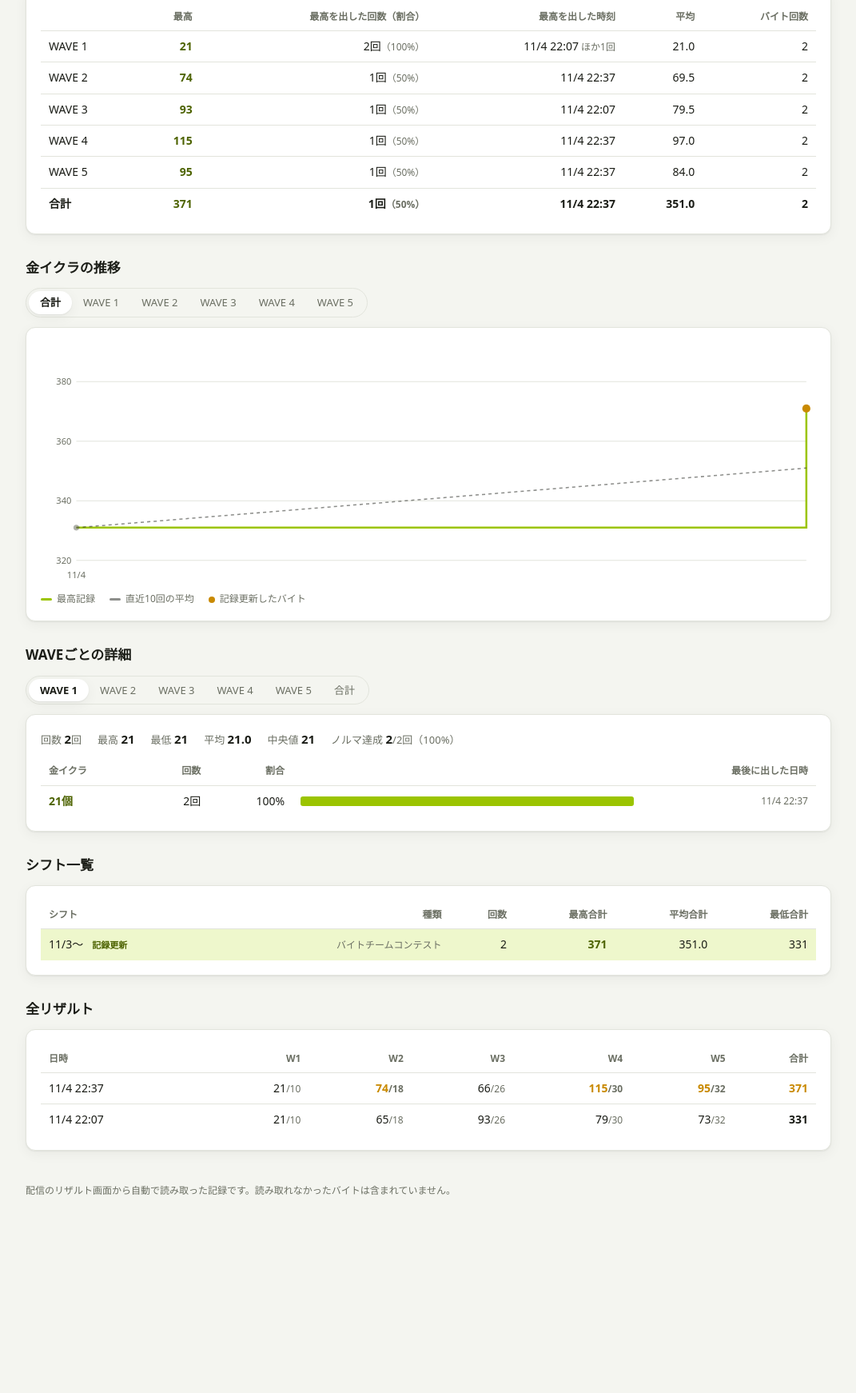
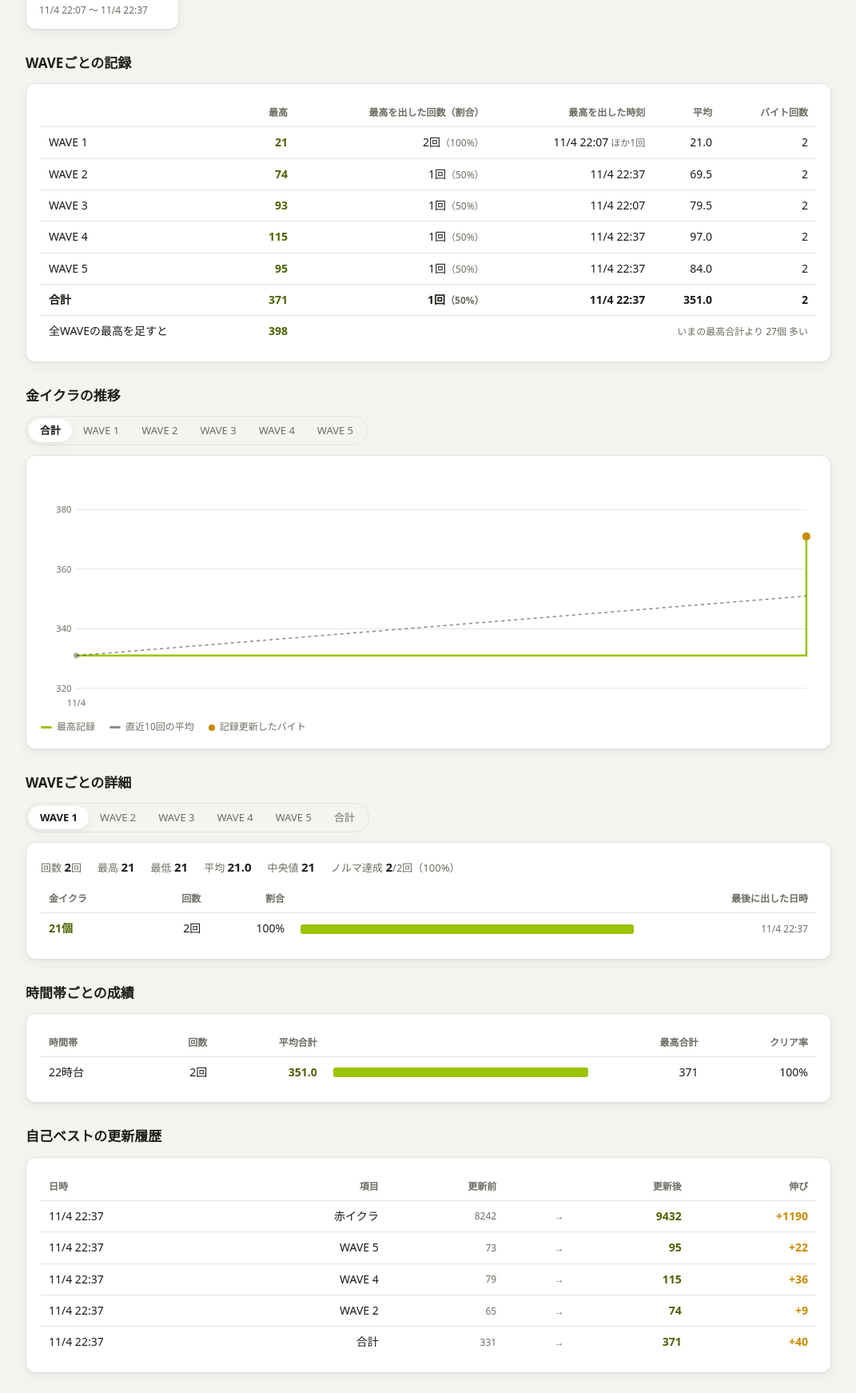
Before and after one commit to ur707/salmon-records, a plain HTML site: page index.html in a window 1280 px wide. Shown: the part 382-2124 px from the top of the page at 80% size, without its empty margins (104-1175 px from the left). Before the commit the page ends 1944 px from the top, so only its background shows below. Drawn offline with Linux system fonts and the light colour scheme.

Commit message:
全WAVE最高・時間帯ごと・自己ベスト履歴・クリア率・赤イクラを追加

```diff
--- a/index.html
+++ b/index.html
@@ -105,6 +105,11 @@
   .dist .b { display: block; height: 12px; border-radius: 3px; background: var(--accent); min-width: 2px; }
   .dist tr.under .b { background: var(--muted); opacity: .5; }
   .dist tr.top td:first-child { color: var(--accent-ink); font-weight: 800; }
+  .ok { color: var(--accent-ink); font-weight: 700; }
+  .ng { color: #d9534f; font-weight: 700; }
+  #hours td.bar { width: 35%; text-align: left; }
+  #hours .b { display: block; height: 12px; border-radius: 3px; background: var(--accent); min-width: 2px; }
+  #hours tr.top td:first-child { color: var(--accent-ink); font-weight: 800; }
   #shiftList tr[data-k] { cursor: pointer; }
   #shiftList tr.sel td { background: var(--accent-soft); }
   .kind { display: inline-block; font-size: 11px; font-weight: 700; padding: 1px 8px; border-radius: 99px;
@@ -160,6 +165,16 @@
       <div class="dsum" id="detailSum"></div>
       <div class="dist"><table id="detail"></table></div>
     </div>
+  </section>
+
+  <section>
+    <h2>時間帯ごとの成績</h2>
+    <div class="panel scroll"><table id="hours"></table></div>
+  </section>
+
+  <section>
+    <h2>自己ベストの更新履歴</h2>
+    <div class="panel scroll dist"><table id="pbs"></table></div>
   </section>
 
   <section>
@@ -271,11 +286,75 @@ function renderCards() {
   const best = runs.reduce((a, b) => (b.total > a.total ? b : a));
   const recent = totals.slice(-10);
   const first = runs[0].d, last = runs[runs.length - 1].d;
+  // クリア判定のあるリザルトだけで数える
+  const judged = runs.filter(r => r.clear === true || r.clear === false);
+  const cleared = judged.filter(r => r.clear).length;
+  const reds = runs.filter(r => typeof r.red === "number");
+  const bestRed = reds.length ? reds.reduce((a, b) => (b.red > a.red ? b : a)) : null;
+  const dream = dreamTotal();
   $("cards").innerHTML =
     card("最高合計", best.total, "個", `${fmtDate(best.d)} ${fmtTime(best.d)}`, "best") +
-    card("平均合計", r1(avg(totals)), "個", `全${runs.length}回`) +
-    card("直近10回の平均", r1(avg(recent)), "個", `${recent.length}回分`) +
+    card("平均合計", r1(avg(totals)), "個", `直近10回 ${r1(avg(recent))}個`) +
+    (dream ? card("全WAVEで最高を出せたら", dream, "個", `最高合計まで あと${dream - best.total}個`) : "") +
+    card("クリア率", judged.length ? Math.round(cleared / judged.length * 100) : "−", judged.length ? "%" : "",
+      judged.length ? `${cleared}/${judged.length}回クリア` : "判定できた記録なし") +
+    card("赤イクラ", bestRed ? bestRed.red : "−", bestRed ? "個" : "",
+      bestRed ? `最高（平均 ${Math.round(avg(reds.map(r => r.red)))}個・${reds.length}回分）` : "まだ記録なし") +
     card("バイト回数", runs.length, "回", `${fmtDate(first)} ${fmtTime(first)} 〜 ${fmtDate(last)} ${fmtTime(last)}`);
+}
+
+// 各WAVEの最高を足した数（いちばん多くWAVEまで進んだバイトの数だけ足す）
+function dreamTotal() {
+  const maxW = Math.max(0, ...runs.map(r => r.waves.length));
+  let sum = 0;
+  for (let i = 0; i < maxW; i++) {
+    const vals = runs.filter(r => r.waves[i]).map(r => r.waves[i][0]);
+    if (!vals.length) return 0;
+    sum += Math.max(...vals);
+  }
+  return sum;
+}
+
+function renderHours() {
+  if (!runs.length) { $("hours").innerHTML = `<tbody><tr><td class="empty">まだ記録がありません</td></tr></tbody>`; return; }
+  const map = new Map();
+  for (const r of runs) {
+    const h = r.d.getHours();
+    if (!map.has(h)) map.set(h, []);
+    map.get(h).push(r);
+  }
+  const avgs = [...map.values()].map(l => avg(l.map(r => r.total)));
+  const top = Math.max(...avgs), lo = Math.min(...avgs);
+  const rows = [...map.entries()].sort((a, b) => ((a[0] + 18) % 24) - ((b[0] + 18) % 24)).map(([h, list]) => {
+    const totals = list.map(r => r.total);
+    const a = avg(totals);
+    const judged = list.filter(r => r.clear === true || r.clear === false);
+    const rate = judged.length ? `${Math.round(judged.filter(r => r.clear).length / judged.length * 100)}%` : "−";
+    const w = top === lo ? 100 : 15 + (a - lo) / (top - lo) * 85;
+    return `<tr class="${a === top && map.size > 1 ? "top" : ""}"><td>${h}時台</td><td>${list.length}回</td>
+      <td class="hl">${r1(a)}</td><td class="bar"><span class="b" style="width:${w}%"></span></td>
+      <td>${Math.max(...totals)}</td><td>${rate}</td></tr>`;
+  });
+  $("hours").innerHTML = `<thead><tr><th>時間帯</th><th>回数</th><th>平均合計</th><th></th><th>最高合計</th><th>クリア率</th></tr></thead><tbody>${rows.join("")}</tbody>`;
+}
+
+// 自己ベストを更新した瞬間を、古いものから順に拾う（そのシフトの最初のリザルトは「最初の記録」なので含めない）
+function renderPBs() {
+  const best = {};
+  const list = [];
+  for (const r of runs) {
+    const items = [["合計", r.total], ...r.waves.map((w, i) => [`WAVE ${i + 1}`, w[0]])];
+    if (typeof r.red === "number") items.push(["赤イクラ", r.red]);
+    for (const [name, v] of items) {
+      if (best[name] === undefined) { best[name] = v; continue; }
+      if (v > best[name]) { list.push({ d: r.d, name, old: best[name], v }); best[name] = v; }
+    }
+  }
+  $("pbs").innerHTML = list.length
+    ? `<thead><tr><th>日時</th><th>項目</th><th>更新前</th><th></th><th>更新後</th><th>伸び</th></tr></thead><tbody>` +
+      list.reverse().map(p => `<tr><td>${fmtDate(p.d)} ${fmtTime(p.d)}</td><td>${p.name}</td><td class="q">${p.old}</td>
+        <td class="q">→</td><td class="hl">${p.v}</td><td class="rec">+${p.v - p.old}</td></tr>`).join("") + `</tbody>`
+    : `<tbody><tr><td class="empty">まだ更新はありません（このシフトの2回目以降のバイトで記録を超えると出ます）</td></tr></tbody>`;
 }
 
 function renderWaves() {
@@ -297,6 +376,11 @@ function renderWaves() {
     rows += row(`WAVE ${i + 1}`, runs.filter(r => r.waves[i]), r => r.waves[i][0]);
   }
   rows += row("合計", runs, r => r.total, "total");
+  const dream = dreamTotal();
+  if (dream) {
+    rows += `<tr><td>全WAVEの最高を足すと</td><td class="hl">${dream}</td>
+      <td colspan="4" class="q">いまの最高合計より ${dream - Math.max(...runs.map(r => r.total))}個 多い</td></tr>`;
+  }
   $("waves").innerHTML = `<thead><tr><th></th><th>最高</th><th>最高を出した回数（割合）</th><th>最高を出した時刻</th><th>平均</th><th>バイト回数</th></tr></thead><tbody>${rows}</tbody>`;
 }
 
@@ -411,7 +495,8 @@ function renderChart() {
 function renderAll() {
   const maxW = Math.max(0, ...runs.map(r => r.waves.length));
   const list = runs.slice().reverse().slice(0, shown);
-  const head = `<tr><th>日時</th>${Array.from({ length: maxW }, (_, i) => `<th>W${i + 1}</th>`).join("")}<th>合計</th></tr>`;
+  const head = `<tr><th>日時</th><th>結果</th>${Array.from({ length: maxW }, (_, i) => `<th>W${i + 1}</th>`).join("")}<th>合計</th><th>赤イクラ</th></tr>`;
+  const result = r => r.clear === true ? '<span class="ok">クリア</span>' : r.clear === false ? '<span class="ng">失敗</span>' : '<span class="q">−</span>';
   const body = list.map(r => {
     const cells = Array.from({ length: maxW }, (_, i) => {
       const w = r.waves[i];
@@ -420,7 +505,8 @@ function renderAll() {
       return `<td${isNew ? ' class="rec"' : ""}>${w[0]}<span class="q">/${w[1]}</span></td>`;
     }).join("");
     const isNew = r.new && r.new.includes("合計");
-    return `<tr><td>${fmtDate(r.d)} ${fmtTime(r.d)}</td>${cells}<td${isNew ? ' class="rec"' : ""}><b>${r.total}</b></td></tr>`;
+    return `<tr><td>${fmtDate(r.d)} ${fmtTime(r.d)}</td><td>${result(r)}</td>${cells}<td${isNew ? ' class="rec"' : ""}><b>${r.total}</b></td>
+      <td>${typeof r.red === "number" ? r.red : '<span class="q">−</span>'}</td></tr>`;
   }).join("");
   $("all").innerHTML = runs.length ? `<thead>${head}</thead><tbody>${body}</tbody>`
     : `<tbody><tr><td class="empty">まだ記録がありません</td></tr></tbody>`;
@@ -430,7 +516,8 @@ function renderAll() {
 }
 
 function render() {
-  renderShiftPicker(); renderCards(); renderWaves(); renderChartTabs(); renderChart(); renderDetail(); renderShiftList(); renderAll();
+  renderShiftPicker(); renderCards(); renderWaves(); renderChartTabs(); renderChart(); renderDetail();
+  renderHours(); renderPBs(); renderShiftList(); renderAll();
   const last = allRuns[allRuns.length - 1];
   $("updated").textContent = last ? `最終更新 ${fmtDate(last.d)} ${fmtTime(last.d)}` : "";
 }
--- a/results.json
+++ b/results.json
@@ -1,4 +1,4 @@
 [
- {"time": "2026-11-04T22:07:00", "shift": "2026-11-04 00:00", "waves": [[21, 10], [65, 18], [93, 26], [79, 30], [73, 32]], "total": 331, "new": []},
- {"time": "2026-11-04T22:37:54", "shift": "2026-11-04 00:00", "waves": [[21, 10], [74, 18], [66, 26], [115, 30], [95, 32]], "total": 371, "new": ["合計", "WAVE2", "WAVE4", "WAVE5"]}
+ {"time": "2026-11-04T22:07:00", "shift": "2026-11-04 00:00", "waves": [[21, 10], [65, 18], [93, 26], [79, 30], [73, 32]], "total": 331, "new": [], "clear": true, "red": 8242},
+ {"time": "2026-11-04T22:37:54", "shift": "2026-11-04 00:00", "waves": [[21, 10], [74, 18], [66, 26], [115, 30], [95, 32]], "total": 371, "new": ["合計", "WAVE2", "WAVE4", "WAVE5"], "clear": true, "red": 9432}
 ]
```
